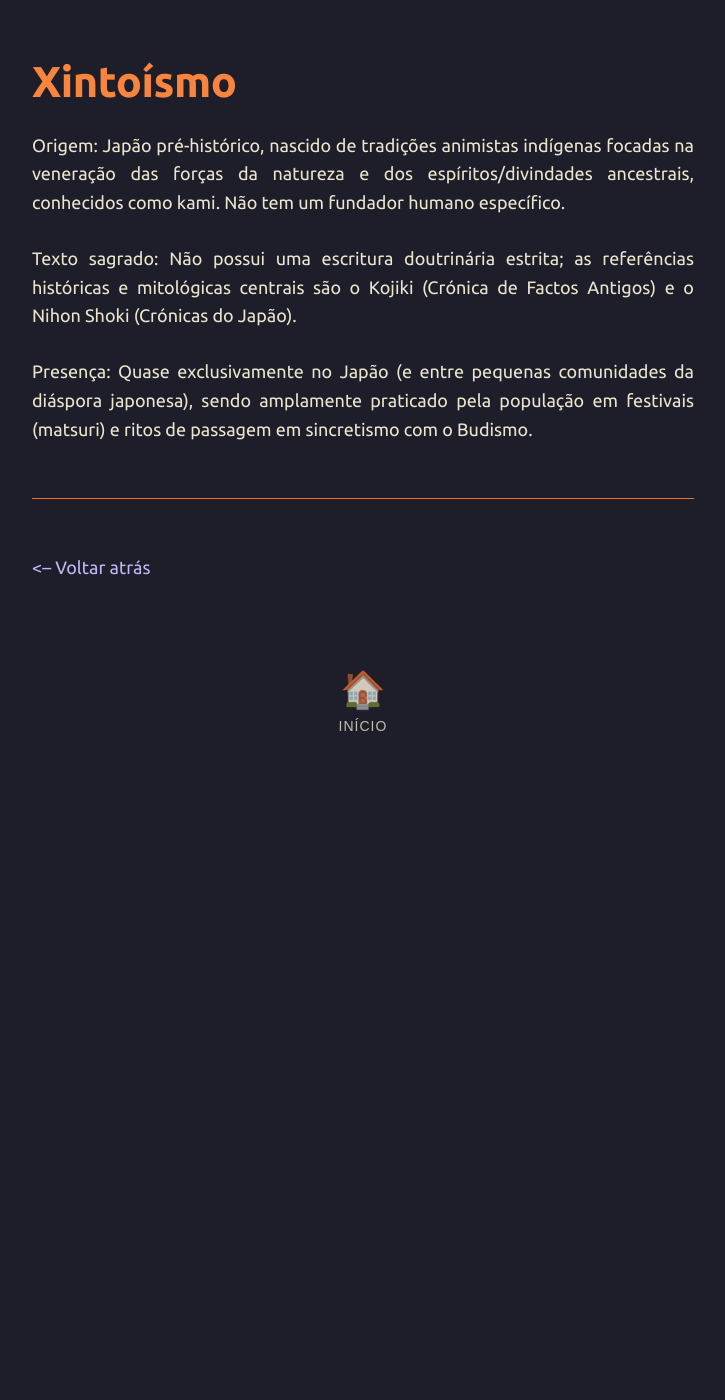
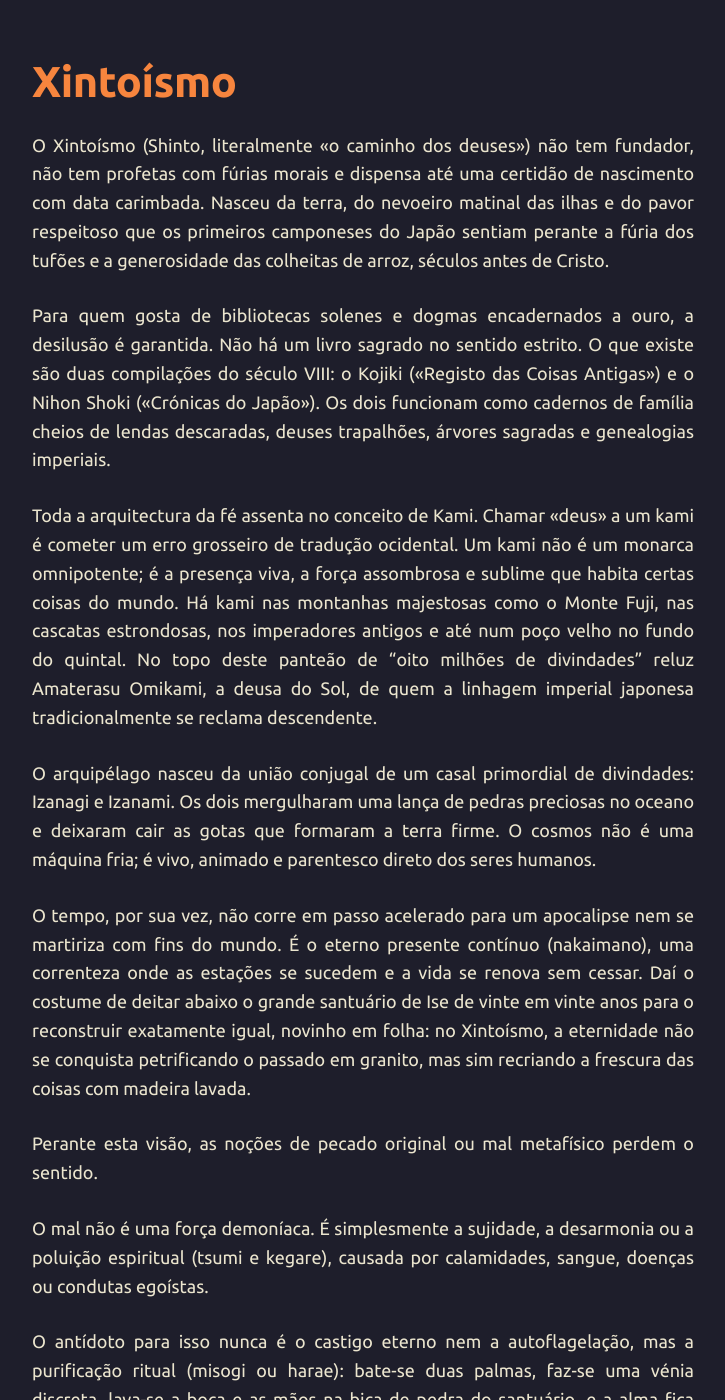
Before and after one commit to joaquim-capitao/joaquim-capitao.github.io, a Jekyll site: the page built from religiao/xintoismo.md, in a window 1280 px wide and 1400 px high. Shown: the whole window, without its empty margins (277-1002 px from the left). Built offline with Jekyll 4.4.1, drawn with Linux system fonts in a browser that asks for light colours; our own code applies the rules of GitHub Pages for plain Markdown files; some of the changed text lies outside the part shown.

Commit message:
Enhance Xintoísmo overview with detailed explanations
Expand the description of Shintoism, including its origins, sacred texts, concepts of kami, and views on purity and death.

```diff
--- a/religiao/xintoismo.md
+++ b/religiao/xintoismo.md
@@ -1,10 +1,26 @@
 # Xintoísmo
 
-Origem: Japão pré-histórico, nascido de tradições animistas indígenas focadas na veneração das forças da natureza e dos espíritos/divindades ancestrais, conhecidos como kami. Não tem um fundador humano específico.
+O Xintoísmo (Shinto, literalmente «o caminho dos deuses») não tem fundador, não tem profetas com fúrias morais e dispensa até uma certidão de nascimento com data carimbada. Nasceu da terra, do nevoeiro matinal das ilhas e do pavor respeitoso que os primeiros camponeses do Japão sentiam perante a fúria dos tufões e a generosidade das colheitas de arroz, séculos antes de Cristo.
 
-Texto sagrado: Não possui uma escritura doutrinária estrita; as referências históricas e mitológicas centrais são o Kojiki (Crónica de Factos Antigos) e o Nihon Shoki (Crónicas do Japão).
+Para quem gosta de bibliotecas solenes e dogmas encadernados a ouro, a desilusão é garantida. Não há um livro sagrado no sentido estrito. O que existe são duas compilações do século VIII: o Kojiki («Registo das Coisas Antigas») e o Nihon Shoki («Crónicas do Japão»). Os dois funcionam como cadernos de família cheios de lendas descaradas, deuses trapalhões, árvores sagradas e genealogias imperiais.
 
-Presença: Quase exclusivamente no Japão (e entre pequenas comunidades da diáspora japonesa), sendo amplamente praticado pela população em festivais (matsuri) e ritos de passagem em sincretismo com o Budismo.
+Toda a arquitectura da fé assenta no conceito de Kami. Chamar «deus» a um kami é cometer um erro grosseiro de tradução ocidental. Um kami não é um monarca omnipotente; é a presença viva, a força assombrosa e sublime que habita certas coisas do mundo. Há kami nas montanhas majestosas como o Monte Fuji, nas cascatas estrondosas, nos imperadores antigos e até num poço velho no fundo do quintal. No topo deste panteão de "oito milhões de divindades" reluz Amaterasu Omikami, a deusa do Sol, de quem a linhagem imperial japonesa tradicionalmente se reclama descendente.
+
+O arquipélago nasceu da união conjugal de um casal primordial de divindades: Izanagi e Izanami. Os dois mergulharam uma lança de pedras preciosas no oceano e deixaram cair as gotas que formaram a terra firme. O cosmos não é uma máquina fria; é vivo, animado e parentesco direto dos seres humanos.
+
+O tempo, por sua vez, não corre em passo acelerado para um apocalipse nem se martiriza com fins do mundo. É o eterno presente contínuo (nakaimano), uma correnteza onde as estações se sucedem e a vida se renova sem cessar. Daí o costume de deitar abaixo o grande santuário de Ise de vinte em vinte anos para o reconstruir exatamente igual, novinho em folha: no Xintoísmo, a eternidade não se conquista petrificando o passado em granito, mas sim recriando a frescura das coisas com madeira lavada.
+
+Perante esta visão, as noções de pecado original ou mal metafísico perdem o sentido.
+
+O mal não é uma força demoníaca. É simplesmente a sujidade, a desarmonia ou a poluição espiritual (tsumi e kegare), causada por calamidades, sangue, doenças ou condutas egoístas.
+
+O antídoto para isso nunca é o castigo eterno nem a autoflagelação, mas a purificação ritual (misogi ou harae): bate-se duas palmas, faz-se uma vénia discreta, lava-se a boca e as mãos na bica de pedra do santuário, e a alma fica limpa outra vez.
+
+A morte, essa sim, é vista com prudência e um certo asco ritual, por ser o expoente máximo da impureza. O mundo subterrâneo (Yomi) é um sítio sombrio e desprovido de encanto; por isso mesmo, o Xintoísmo prefere celebrar os vivos, o nascimento, a fertilidade e os casamentos, deixando a gestão fúnebre e o consolo das almas para os ritos do Budismo, com quem casou sem dramas há mais de mil anos.
+
+A condução deste universo cabe aos sacerdotes (kannushi) e às donzelas do templo (miko), figuras vestidas com túnicas brancas e calças largas que não funcionam como confessores, mas sim como intermediários serenos que zelam pela manutenção dos laços entre os vizinhos e os espíritos do sítio. Na sua história, o culto dividiu-se em correntes como o Xintoísmo dos Santuários, o Xintoísmo das Seitas e o Xintoísmo de Estado (um desvio nacionalista da era imperial que transformou a veneração natural num instrumento de guerra militarista até ao fim de 1945).
+
+Liberto desses aproveitamentos políticos, o Xintoísmo ensina a humildade. Convida as pessoas a descalçar a arrogância, e pretende lembrar-nos de que somos apenas hóspedes breves numa terra viva.
 
 ---
 
```
